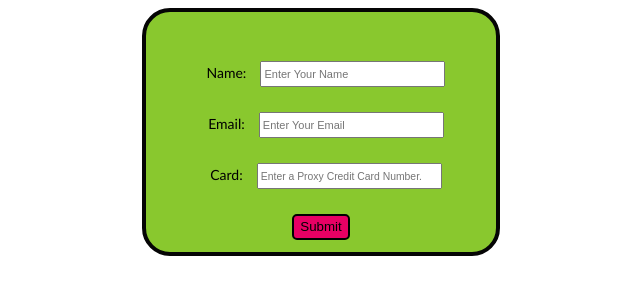
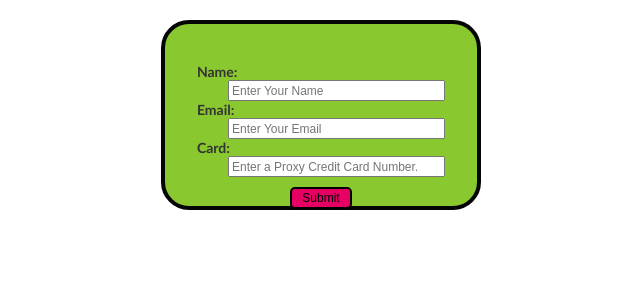
Before and after one commit to Ilyas355/JS-challenge, a plain HTML site: page index.html in a window 1280 px wide. Shown: the whole page, without its empty margins (319-959 px from the left). Drawn offline with Linux system fonts and the light colour scheme.

Commit message:
update code

```diff
--- a/Forms.CSS
+++ b/Forms.CSS
@@ -1,50 +1,56 @@
 .form {
-    font-family: 'Calibri';
+  font-family: "Calibri", sans-serif;
   font-size: 16px;
-    display: block;
+  display: flex;
+  flex-direction: column;
+  align-items: center;
   border: 4px solid #050505;
   border-radius: 28px;
-    width: 350px;
-    height: 240px;
-    max-width: 400px;
-    margin-left: auto;
-    margin-right:auto;
+  height: 190px;
+  width: 320px; /* Adjusted width to match the appearance */
   background: #89c82e;
-    text-align: center;
-}
-
-.form * {
+  padding: 5px 10px 1px 10px;
   box-sizing: border-box;
-    line-height: 1.5;
-}
-.form_input {
-    margin-left: auto;
-    margin-right:auto;
-
+  margin-left: auto; /* Centered the form */
+  margin-right: auto;
+  margin-top: 20px;
 }
 
 .form_label {
-    font-weight: 100;
+  font-weight: bold;
   font-size: 14px;
-    padding: 10px 10px;
-}
-#GivenName::placeholder {
-    font-size: 11px;
-
-}
-#GivenEmail::placeholder {
-    font-size: 11px;
-
+  width: 90%;
+  text-align: left;
+  color: #333; /* Darker color to match the screenshot */
+  margin-bottom: 5px;
 }
 
+.input-container {
+  float: right;
+}
+
+.form_input {
+  width: 85%;
+  font-size: 14px;
+}
+
+#GivenName::placeholder,
+#GivenEmail::placeholder,
 #GivenCardNum::placeholder {
-    font-size: 10.4px;
+  font-size: 12px; /* Adjusted to match the screenshot size */
+  /* color: #999; Lighter placeholder color */
+}
 
-}
 button[type="submit"] {
-    background-color: #E70064;
+  background-color: #e70064;
   color: black;
   border: 2px solid black;
-    border-radius: 5px
-
+  border-radius: 5px;
+  padding: 2px 10px;
+  font-size: 12px;
+  cursor: pointer;
+  margin-top: 10px;
 }
+.btn-container {
+  text-align: center;
+}
--- a/index.html
+++ b/index.html
@@ -10,35 +10,61 @@
   <body>
     <form class="form" action="./" method="get">
       <div class="form_input">
-        <br /><br /><label for="GivenName" class="form_label">Name:</label>
+        <br /><br />
+        <div class="inner-container">
+          <span class="label-container">
+            <label for="GivenName" class="form_label">Name:</label>
+          </span>
+          <span class="input-container">
             <input
               type="text"
               name="GivenName"
               id="GivenName"
               placeholder="Enter Your Name"
+              size="24"
               onblur="OnBlurCheckName()"
-        /><br /><br />
+            />
+          </span>
+          <br /><br />
+        </div>
       </div>
       <div class="form_input">
+        <div class="inner-container">
+          <span class="label-container">
             <label for="GivenEmail" class="form_label">Email:</label>
+          </span>
+          <span class="input-container">
             <input
               type="email"
               name="GivenEmail"
               id="GivenEmail"
               placeholder="Enter Your Email"
-        /><br /><br />
+              size="24"
+            />
+          </span>
+        </div>
+        <br />
       </div>
       <div class="form_input">
+        <div class="inner-container">
+          <span class="label-container">
             <label for="GivenCardNum" class="form_label">Card:</label>
+          </span>
+
+          <span class="input-container">
             <input
               type="password"
               name="GivenCardNum"
               id="GivenCardNum"
               placeholder="Enter a Proxy Credit Card Number."
               onblur="onBlurCheckCard()"
-        /><br /><br />
+              size="24"
+            />
+          </span>
+          <br />
         </div>
-      <div class="form_input">
+      </div>
+      <div class="form_input btn-container">
         <button type="submit" id="submit">Submit</button>
       </div>
     </form>
```
Lines whose indentation alone changed are shown as unchanged.
